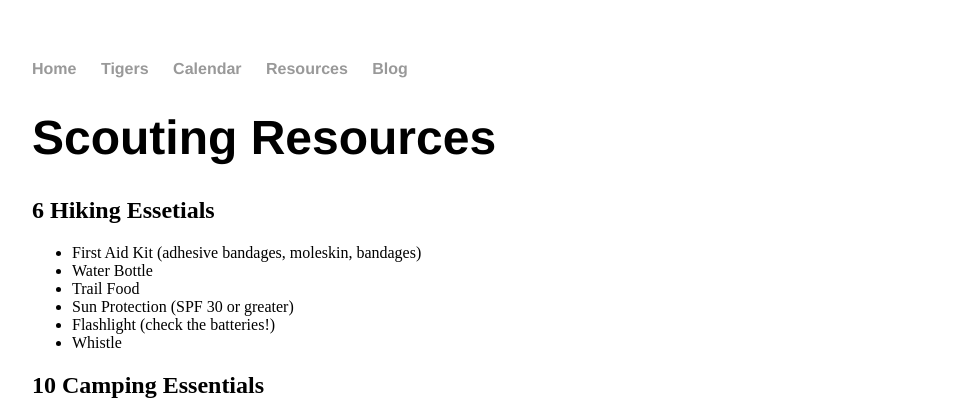
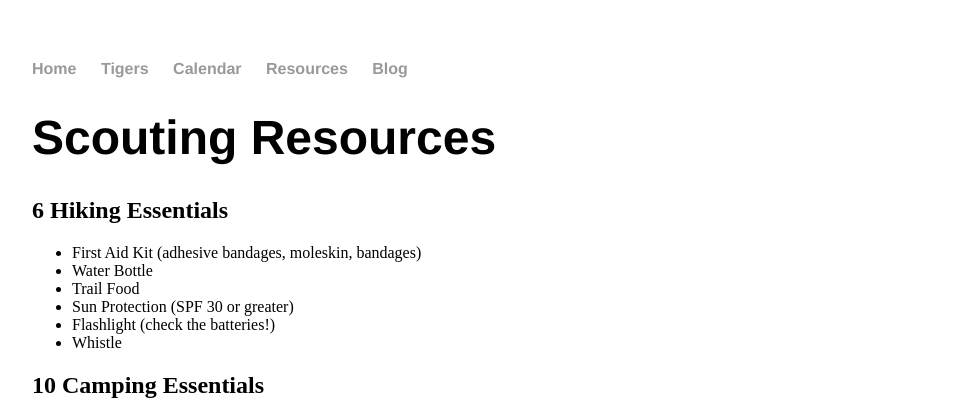
Before and after one commit to clare-pack818/clare-pack818.github.io, a Jekyll site: the page built from resources/index.html, in a window 1280 px wide. Shown: the top 400 px of the page, without its empty margins (160-1119 px from the left). Built offline with Jekyll 4.4.1, drawn with Linux system fonts in a browser that asks for light colours.

Commit message:
Update index.html

```diff
--- a/resources/index.html
+++ b/resources/index.html
@@ -4,7 +4,7 @@ title: Pack 818 - Claremont, CA
 ---
 <div class="blurb">
   <h1>Scouting Resources</h1>
-  <b><h2>6 Hiking Essetials</h2></b>
+  <b><h2>6 Hiking Essentials</h2></b>
   <ul>
     <li>First Aid Kit (adhesive bandages, moleskin, bandages)</li>
     <li>Water Bottle</li>
```
